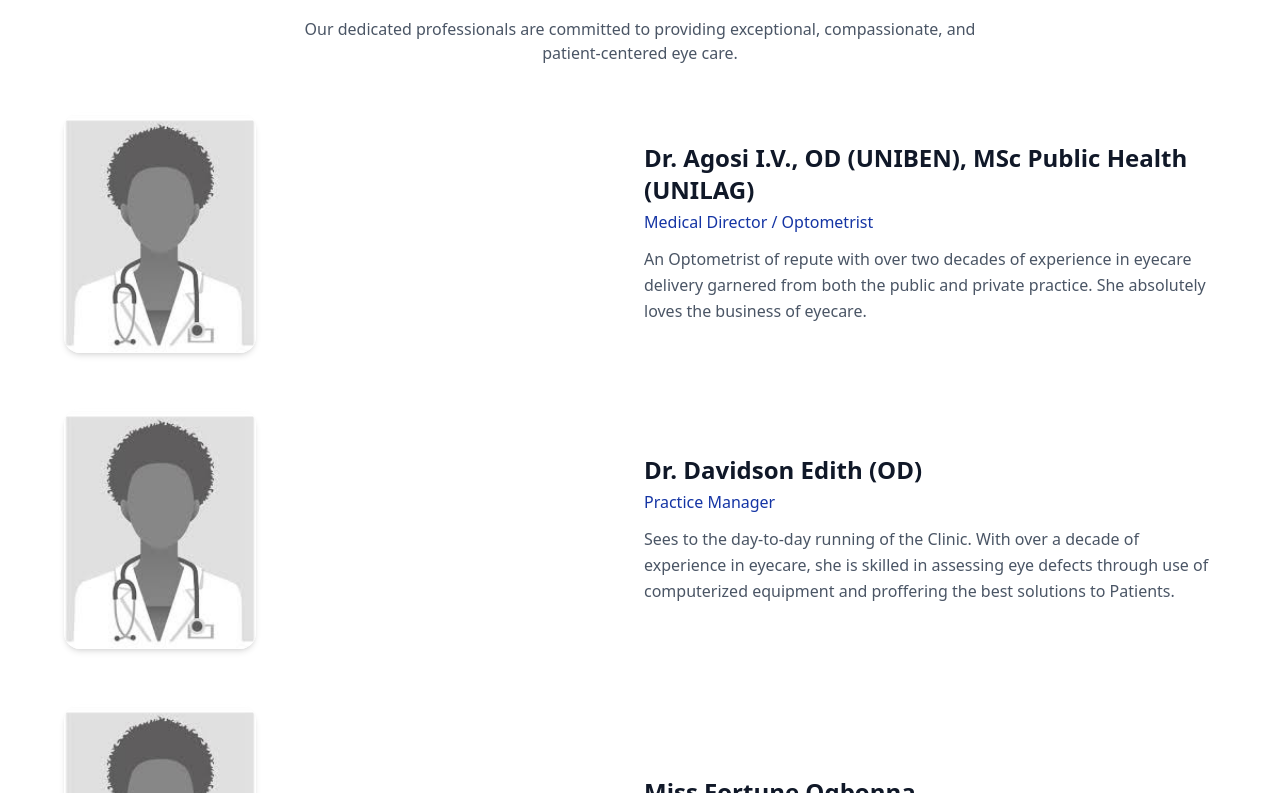
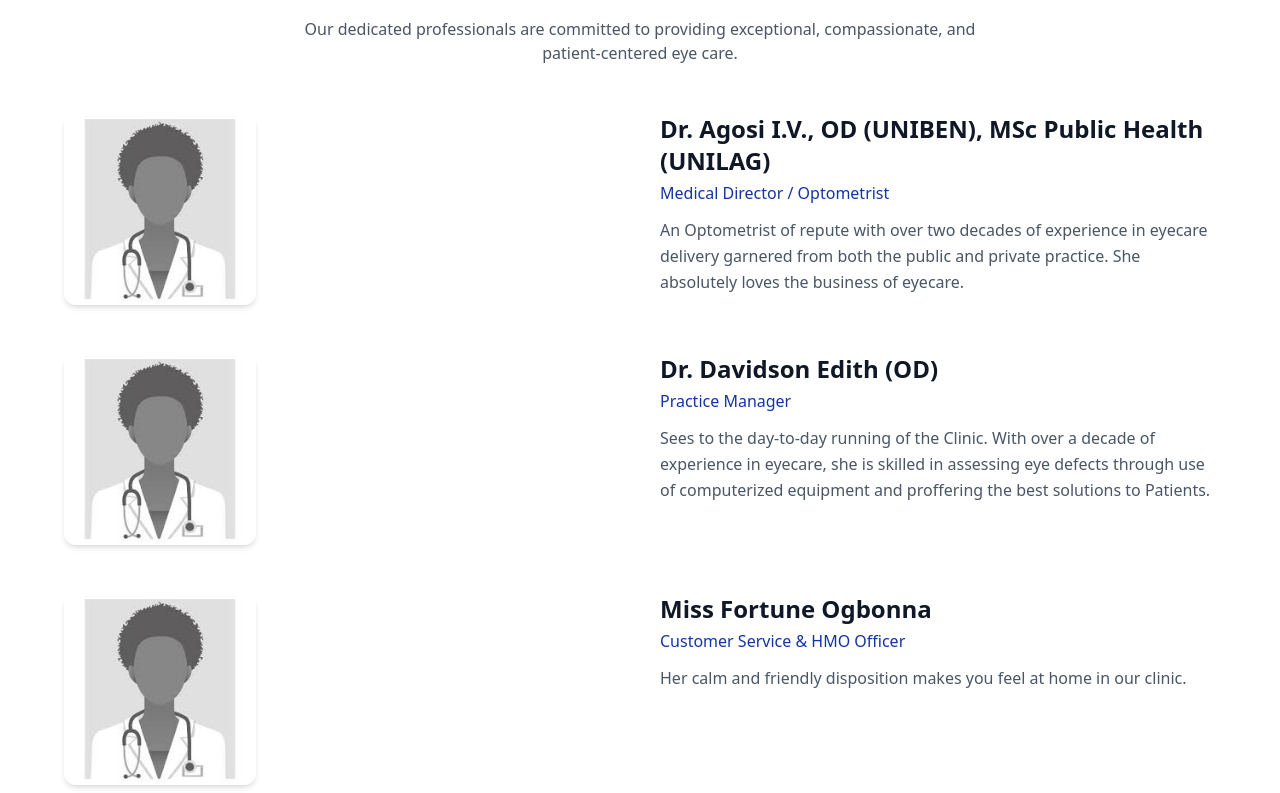
Before and after one commit to ChiomaAg/BroadVision, a React (Vite) app in the folder broadVision/: page /AboutUs in a window 1280 px wide. Shown: the part 787-1580 px from the top of the page. Built offline with nearby package versions, Linux system fonts and the light colour scheme.

Commit message:
Formatted layout

```diff
--- a/broadVision/src/components/MeetTheTeam.jsx
+++ b/broadVision/src/components/MeetTheTeam.jsx
@@ -44,17 +44,17 @@ export default function MeetTheTeam() {
                 </p>
             </div>
 
-            <div className="space-y-14 max-w-7xl mx-auto">
+            <div className="space-y-10 md:space-y-12 max-w-6xl mx-auto">
                 {team.map((member, i) => (
                     <div
                         key={i}
-                        className="grid grid-cols-1 md:grid-cols-2 gap-2 items-center"
+                        className="grid grid-cols-1 md:grid-cols-2 gap-6 md:gap-10 items-start"
                     >
                         {/* LEFT — IMAGE */}
                         <img
                             src={member.image}
                             alt={member.name}
-                            className="w-48 h-60 rounded-2xl object-cover shadow-md mx-auto md:mx-0"
+                            className="w-40 h-40 md:w-48 md:h-48 rounded-xl object-cover shadow-md mx-auto md:mx-0"
                         />
 
                         {/* RIGHT — TEXT */}
@@ -75,6 +75,7 @@ export default function MeetTheTeam() {
                 ))}
             </div>
 
+
         </section>
     );
 }
```
